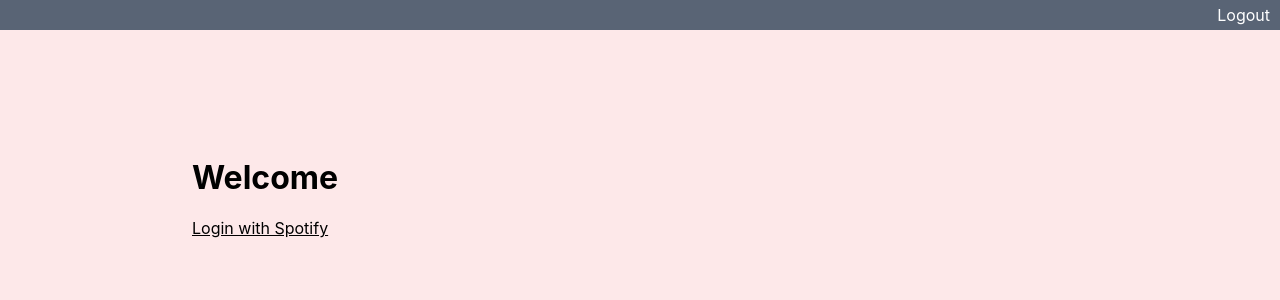
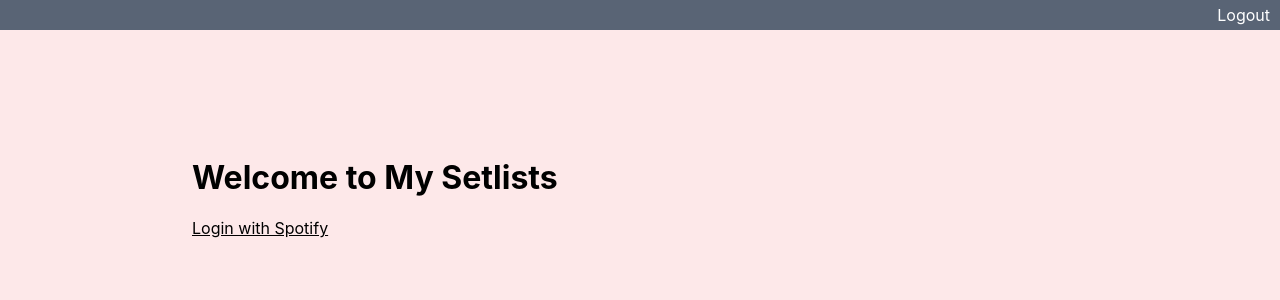
Before and after one commit to ahoch10/setlist-onboarding-project, a React (Create React App) app in the folder client/: page / in a window 1280 px wide. Shown: the top 300 px of the page. Built offline with nearby package versions, Linux system fonts and the light colour scheme; no server answers.

Commit message:
changed welcome message

```diff
--- a/client/src/App.tsx
+++ b/client/src/App.tsx
@@ -23,7 +23,7 @@ const App = () => {
   if (status === 'logged-in') return <AllSetlists />
   return (
     <div>
-      <h1 className="welcome">Welcome</h1>
+      <h1 className="welcome">Welcome to My Setlists</h1>
       <a className="login" href="http://localhost:5000/login">Login with Spotify</a>
     </div>
   )
```
